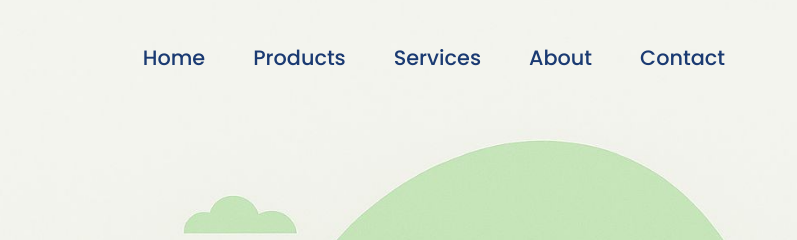
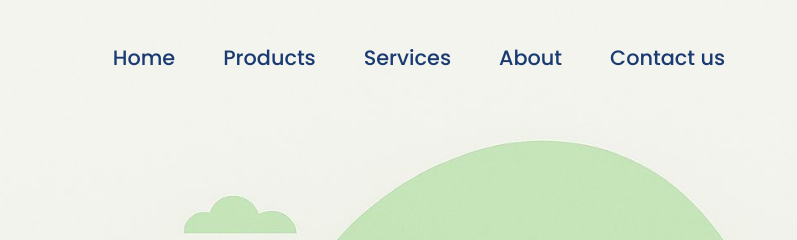
Before and after one commit to Bhushankakade/catalystion07, a plain HTML site: page index.html in a window 1280 px wide. Shown: the top 240 px of the page, 483-1280 px from the left. Drawn offline with Linux system fonts and the light colour scheme.

Commit message:
Updated site content

```diff
--- a/index.html
+++ b/index.html
@@ -27,7 +27,7 @@
                 <li><a href="">Products</a></li>
                 <li><a href="">Services</a></li>
                 <li><a href="">About</a></li>
-                <li><a href="">Contact</a></li>
+                <li><a href="">Contact us</a></li>
             </ul>
 
             <div class="icons">
```
